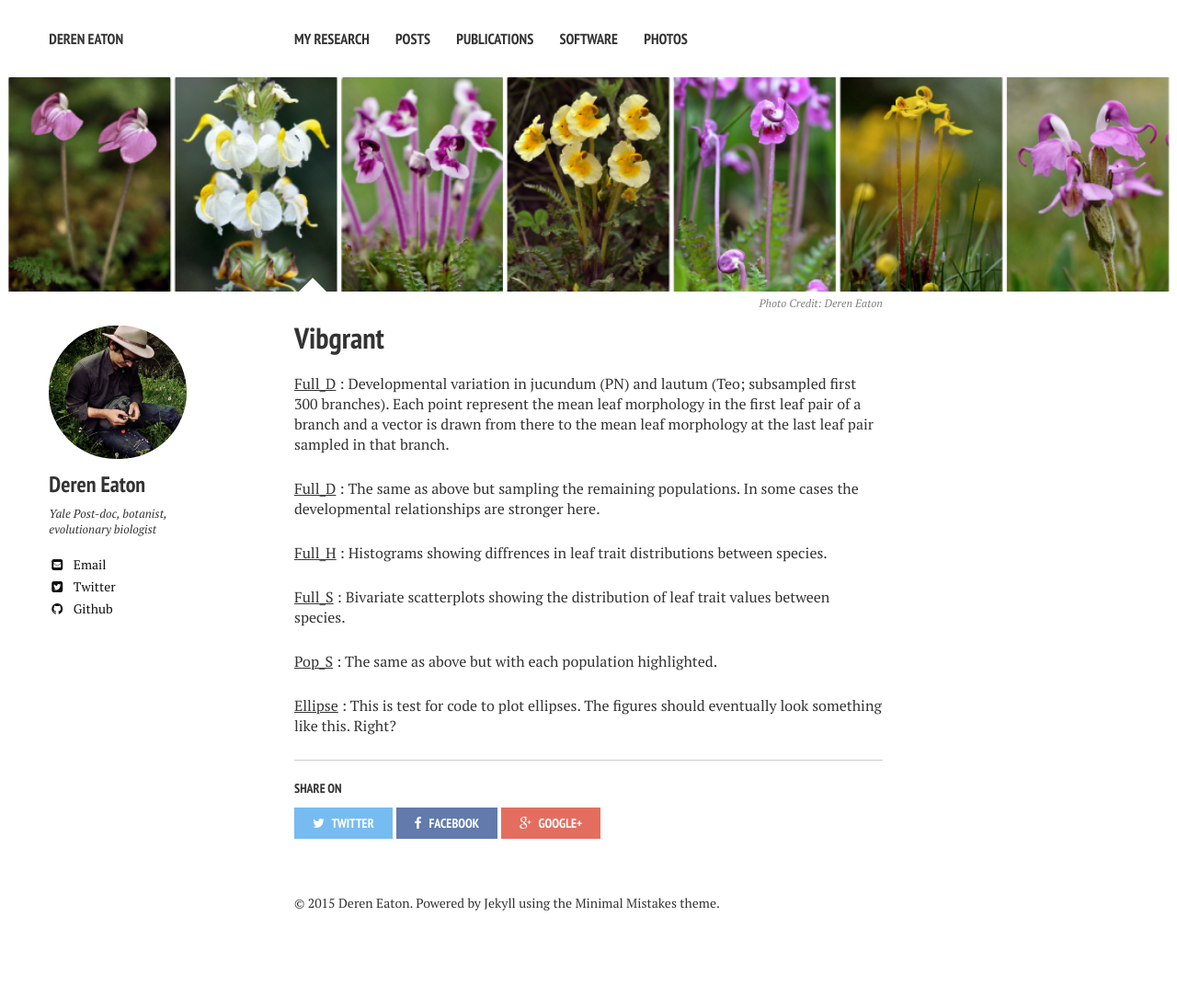
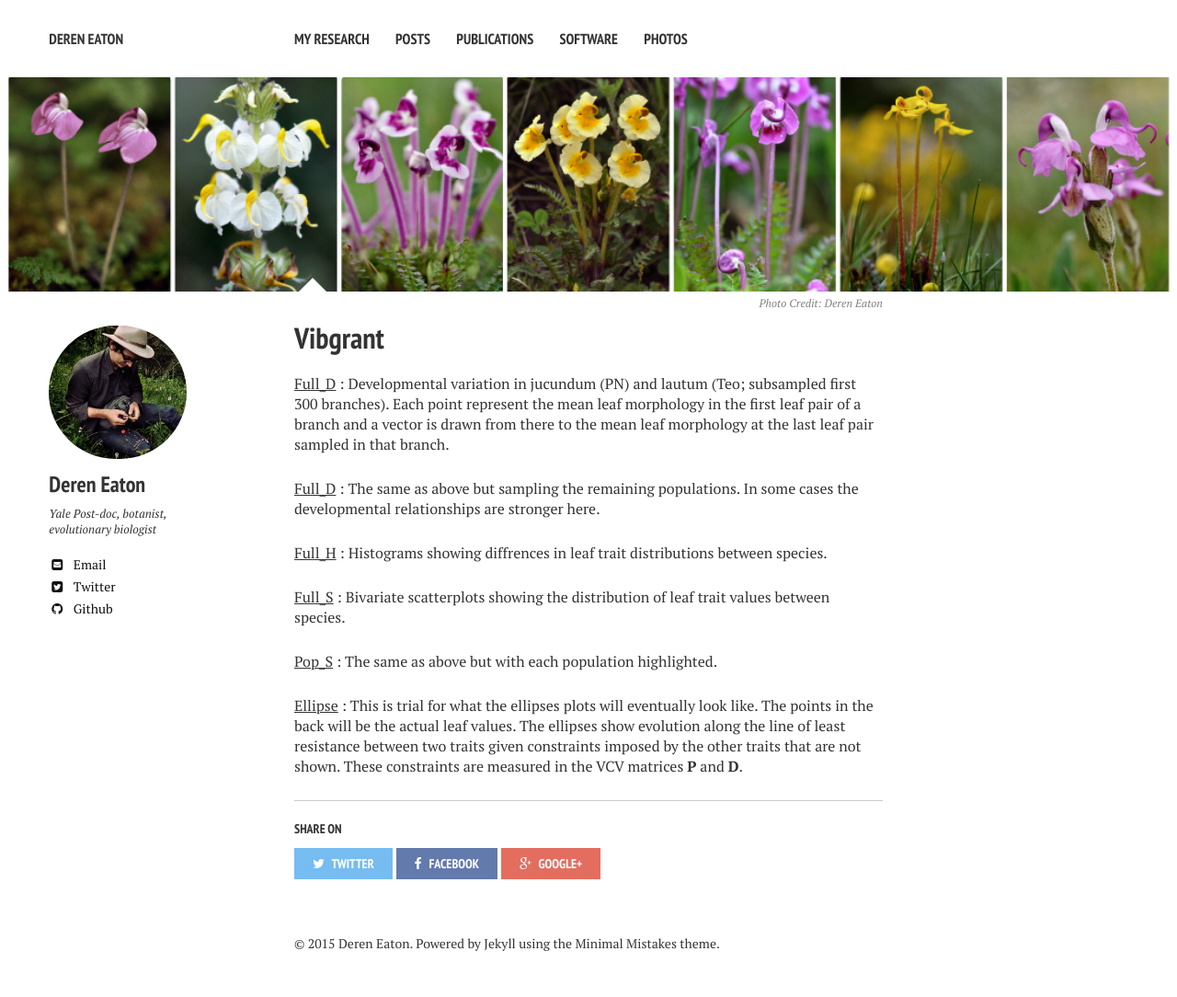
Before and after one commit to dereneaton/dereneaton.github.io, a Jekyll site: the page built from vibgrant/index.md, in a window 1280 px wide. Shown: the whole page at 92% size. Built offline with Jekyll 4.4.1, drawn with Linux system fonts in a browser that asks for light colours; nearby versions of some CDN libraries; before the commit the page ends 1040 px from its top, so only the background shows below that.

Commit message:
ellipse plot added

```diff
--- a/vibgrant/index.md
+++ b/vibgrant/index.md
@@ -21,4 +21,4 @@ image:
 
 [Pop_S](Full_S_pops.html) : The same as above but with each population highlighted.
 
-[Ellipse](Ellipse_testing.html) : This is test for code to plot ellipses. The figures should eventually look something like this. Right?
+[Ellipse](Ellipse_testing.html) : This is trial for what the ellipses plots will eventually look like. The points in the back will be the actual leaf values. The ellipses show evolution along the line of least resistance between two traits given constraints imposed by the other traits that are not shown. These constraints are measured in the VCV matrices __P__ and __D__.
```
